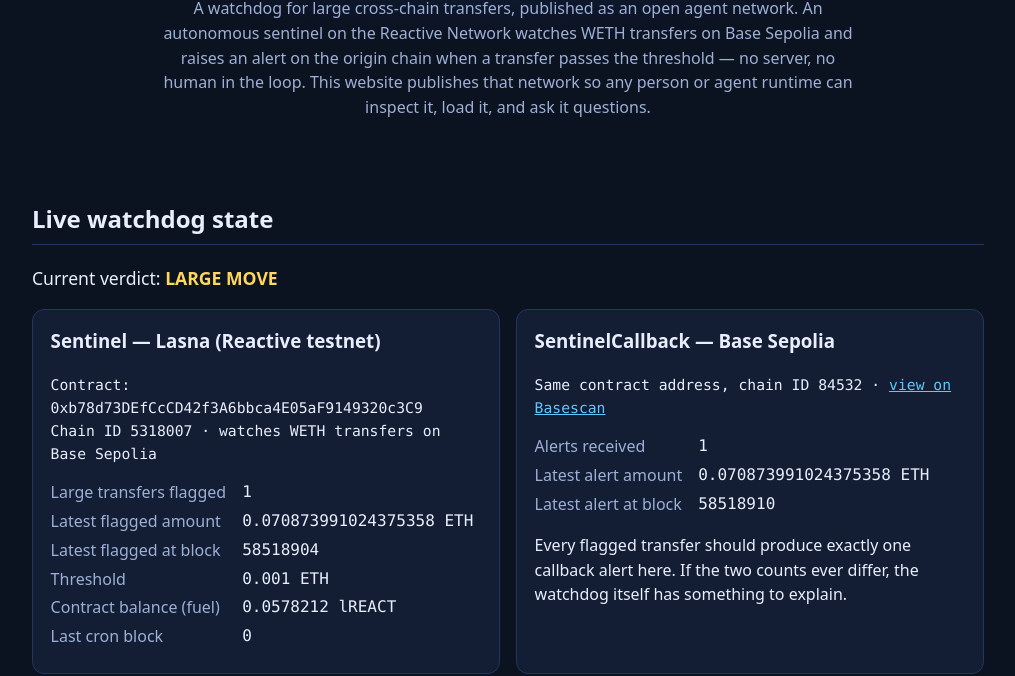
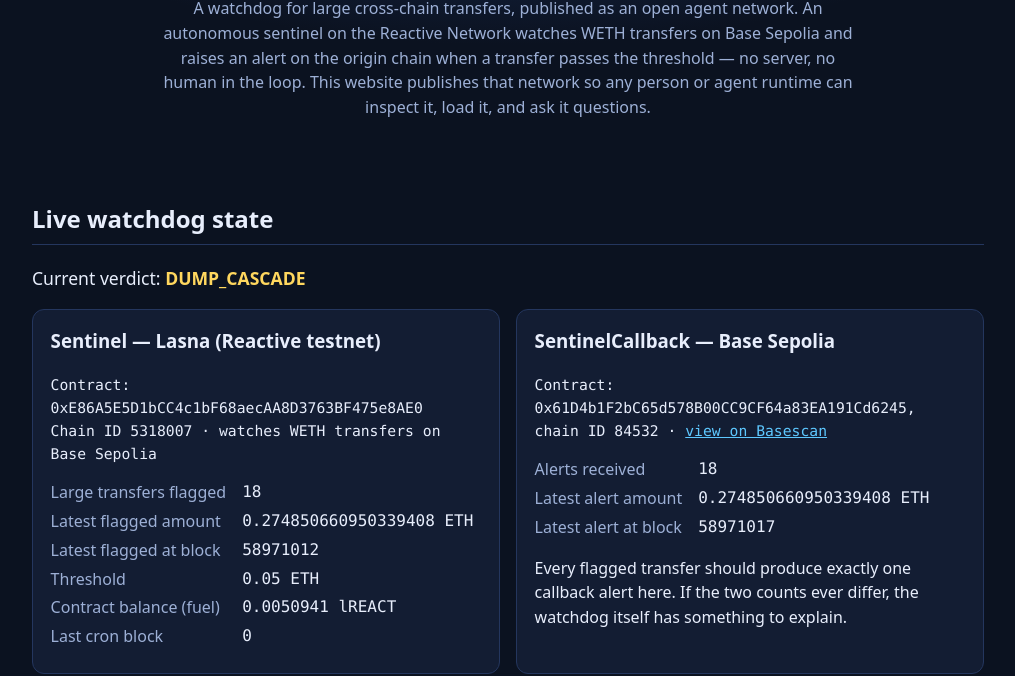
Before and after one commit to tegar07257/sentinel-watchdog, a plain HTML site: page index.html in a window 1280 px wide. Shown: the part 154-830 px from the top of the page, without its empty margins (132-1147 px from the left). Drawn offline with Linux system fonts and the light colour scheme; no server answers.

Commit message:
Point watchdog at hardened Sentinel pair #3 (Lasna 0xE86A5E5D1bCC4c1bF68aecAA8D3763BF475e8AE0, Base Sepolia callback 0x61D4b1F2bC65d578B00CC9CF64a83EA191Cd6245)

```diff
--- a/index.html
+++ b/index.html
@@ -33,7 +33,7 @@
     <div class="cards">
       <article class="card">
         <h3>Sentinel — Lasna (Reactive testnet)</h3>
-        <p class="mono">Contract: <span id="contract-address">0xb78d73DEfCcCD42f3A6bbca4E05aF9149320c3C9</span><br>
+        <p class="mono">Contract: <span id="contract-address">0xE86A5E5D1bCC4c1bF68aecAA8D3763BF475e8AE0</span><br>
         Chain ID 5318007 · watches WETH transfers on Base Sepolia</p>
         <dl class="stats">
           <dt>Large transfers flagged</dt><dd id="lv-count">…</dd>
@@ -46,8 +46,8 @@
       </article>
       <article class="card">
         <h3>SentinelCallback — Base Sepolia</h3>
-        <p class="mono">Same contract address, chain ID 84532 ·
-        <a id="explorer-link" href="https://sepolia.basescan.org/address/0xb78d73DEfCcCD42f3A6bbca4E05aF9149320c3C9" rel="noopener">view on Basescan</a></p>
+        <p class="mono">Contract: 0x61D4b1F2bC65d578B00CC9CF64a83EA191Cd6245, chain ID 84532 ·
+        <a id="explorer-link" href="https://sepolia.basescan.org/address/0x61D4b1F2bC65d578B00CC9CF64a83EA191Cd6245" rel="noopener">view on Basescan</a></p>
         <dl class="stats">
           <dt>Alerts received</dt><dd id="cb-count">…</dd>
           <dt>Latest alert amount</dt><dd id="cb-amount">…</dd>
@@ -68,7 +68,7 @@
         <code>Transfer</code> events of the WETH contract on Base Sepolia
         (<code>0x4200000000000000000000000000000000000006</code>).</li>
       <li><strong>Decide on-chain.</strong> A transfer at or above the threshold
-        (0.001 ETH, stored immutably in the contract) increments
+        (0.05 ETH, stored immutably in the contract) increments
         <code>largeSellCount</code> and records the amount and block.</li>
       <li><strong>Alert cross-chain.</strong> The Reactive Network delivers a callback to
         SentinelCallback on Base Sepolia, which stores the alert count, amount, and block.</li>
--- a/runtime.js
+++ b/runtime.js
@@ -15,7 +15,11 @@
 (function (global) {
   "use strict";
 
-  var CONTRACT = "0xb78d73DEfCcCD42f3A6bbca4E05aF9149320c3C9";
+  /* Pair #3 (hardened redeploy, 2026-11-15): the two contracts live at
+   * DIFFERENT addresses — CONTRACT is the Sentinel on Lasna, CALLBACK is
+   * SentinelCallback on Base Sepolia. (Pair #1 shared one address.) */
+  var CONTRACT = "0xE86A5E5D1bCC4c1bF68aecAA8D3763BF475e8AE0";
+  var CALLBACK = "0x61D4b1F2bC65d578B00CC9CF64a83EA191Cd6245";
 
   var CHAINS = {
     lasna: {
@@ -28,7 +32,7 @@
       name: "Base Sepolia",
       chainId: 84532,
       rpc: "https://sepolia.base.org",
-      explorer: "https://sepolia.basescan.org/address/" + CONTRACT,
+      explorer: "https://sepolia.basescan.org/address/" + CALLBACK,
       role: "SentinelCallback (alert receiver)"
     }
   };
@@ -46,25 +50,25 @@
   };
 
   /*
-   * Last verified on-chain snapshot, read with `cast call` against the public
-   * RPC endpoints above on 2026-11-14 (~11:05 WIB, Asia/Jakarta). Used ONLY as
+   * Last verified on-chain snapshot, read via eth_call against the public
+   * RPC endpoints above on 2026-11-15 (~12:25 WIB, Asia/Jakarta). Used ONLY as
    * a labelled fallback when live reads fail — never presented as live data.
    */
   var VERIFIED_SNAPSHOT = {
-    asOf: "2026-11-14 (~11:05 WIB)",
+    asOf: "2026-11-15 (~12:25 WIB)",
     source: "cast call against the public RPC endpoints listed in this file",
     lasna: {
-      largeSellCount: "1",
-      lastLargeSellAmountWei: "70873991024375358",
-      lastLargeSellBlock: "58518904",
+      largeSellCount: "18",
+      lastLargeSellAmountWei: "274850660950339408",
+      lastLargeSellBlock: "58971012",
       lastCronBlock: "0",
-      thresholdWei: "1000000000000000",
-      balanceWei: "57821200000000000"
+      thresholdWei: "50000000000000000",
+      balanceWei: "5094100000000000"
     },
     baseSepolia: {
-      lastAlertCount: "1",
-      lastAlertAmountWei: "70873991024375358",
-      lastAlertBlock: "58518910"
+      lastAlertCount: "18",
+      lastAlertAmountWei: "274850660950339408",
+      lastAlertBlock: "58971017"
     }
   };
 
@@ -89,8 +93,8 @@
     });
   }
 
-  function ethCall(url, selector) {
-    return rpc(url, "eth_call", [{ to: CONTRACT, data: selector }, "latest"])
+  function ethCall(url, addr, selector) {
+    return rpc(url, "eth_call", [{ to: addr, data: selector }, "latest"])
       .then(function (hex) { return BigInt(hex).toString(10); });
   }
 
@@ -112,11 +116,11 @@
   function readSentinelState() {
     var url = CHAINS.lasna.rpc;
     return Promise.all([
-      ethCall(url, SEL.largeSellCount),
-      ethCall(url, SEL.lastLargeSellAmount),
-      ethCall(url, SEL.lastLargeSellBlock),
-      ethCall(url, SEL.lastCronBlock),
-      ethCall(url, SEL.threshold),
+      ethCall(url, CONTRACT, SEL.largeSellCount),
+      ethCall(url, CONTRACT, SEL.lastLargeSellAmount),
+      ethCall(url, CONTRACT, SEL.lastLargeSellBlock),
+      ethCall(url, CONTRACT, SEL.lastCronBlock),
+      ethCall(url, CONTRACT, SEL.threshold),
       ethBalance(url)
     ]).then(function (v) {
       return {
@@ -133,9 +137,9 @@
   function readCallbackState() {
     var url = CHAINS.baseSepolia.rpc;
     return Promise.all([
-      ethCall(url, SEL.lastAlertCount),
-      ethCall(url, SEL.lastAlertAmount),
-      ethCall(url, SEL.lastAlertBlock)
+      ethCall(url, CALLBACK, SEL.lastAlertCount),
+      ethCall(url, CALLBACK, SEL.lastAlertAmount),
+      ethCall(url, CALLBACK, SEL.lastAlertBlock)
     ]).then(function (v) {
       return { lastAlertCount: v[0], lastAlertAmountWei: v[1], lastAlertBlock: v[2] };
     });
@@ -306,6 +310,7 @@
     formatEth: formatEth,
     CHAINS: CHAINS,
     CONTRACT: CONTRACT,
+    CALLBACK: CALLBACK,
     VERIFIED_SNAPSHOT: VERIFIED_SNAPSHOT
   };
 })(window);
```
Also changed, not shown: sentinel_watchdog.network.json (+1 -1 lines), 1 other file.
